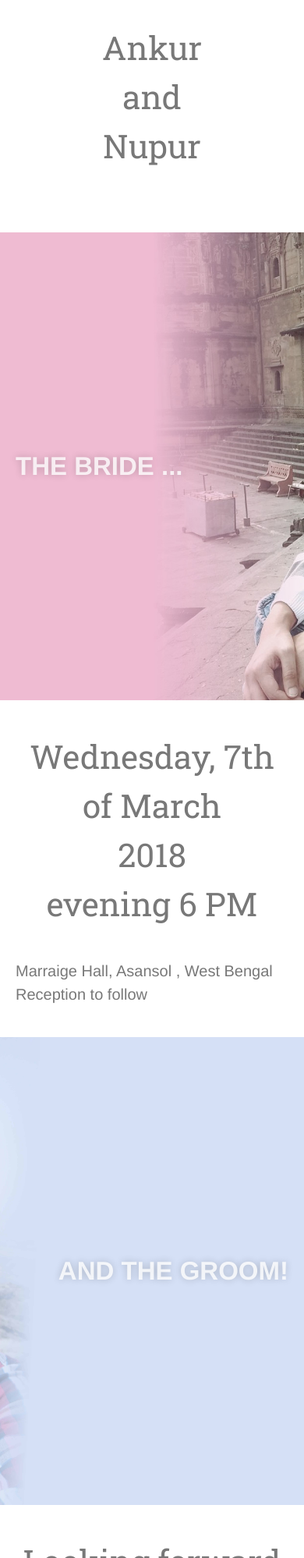
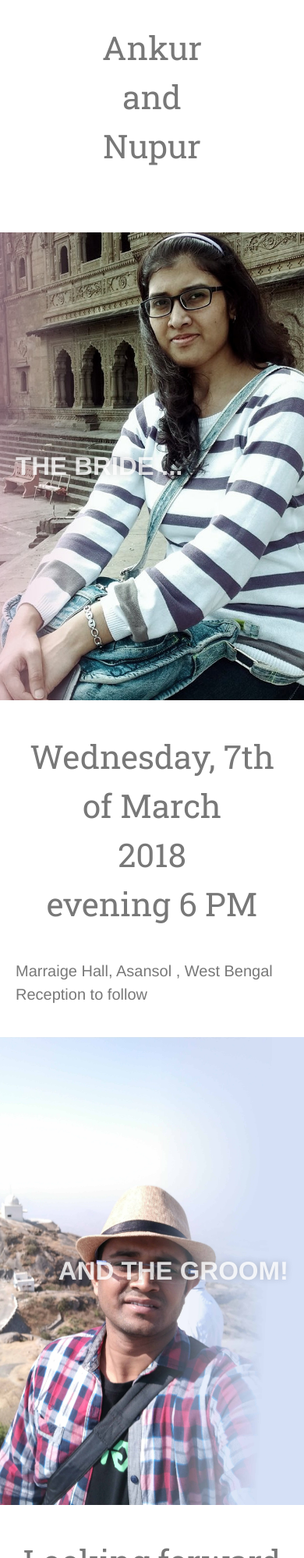
Before and after one commit to ankrugold/ankrugold.github.io, a plain HTML site: page index.html in a window 390 px wide. Shown: the part 764-2762 px from the top of the page at 78% size. Drawn offline with Linux system fonts and the light colour scheme.

Commit message:
images for mobile and low width

```diff
--- a/css/style.css
+++ b/css/style.css
@@ -62,6 +62,12 @@ section.module.parallax-3 {
   section.module.parallax h1 {
     font-size: 33px;
   }
+  section.module.parallax-2 {
+    background-image: url("../img/22.jpg");
+  }
+  section.module.parallax-3 {
+    background-image: url("../img/32.jpg");
+  }
 }
 @media all and (min-width: 960px) {
   section.module.parallax h1 {
```
Also changed, not shown: img/22.jpg (added), img/32.jpg (added).
